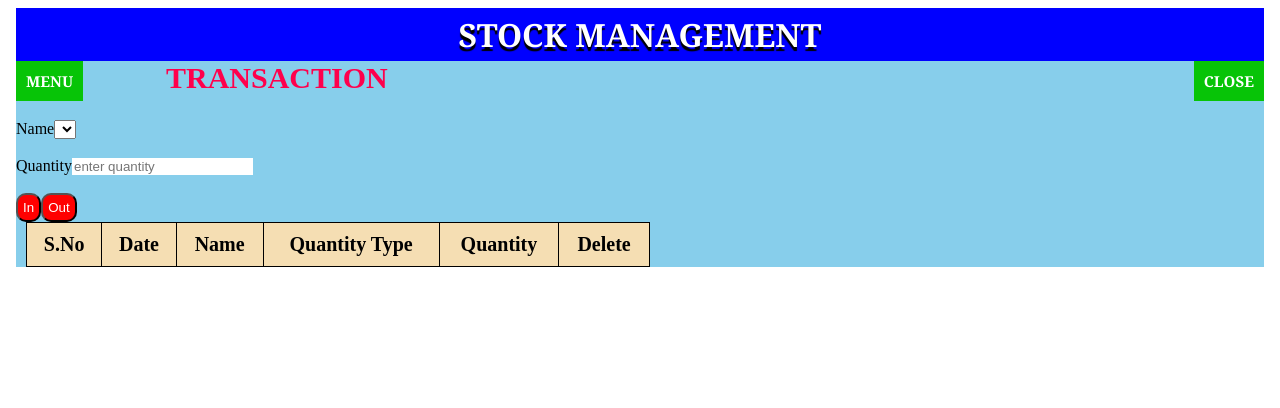
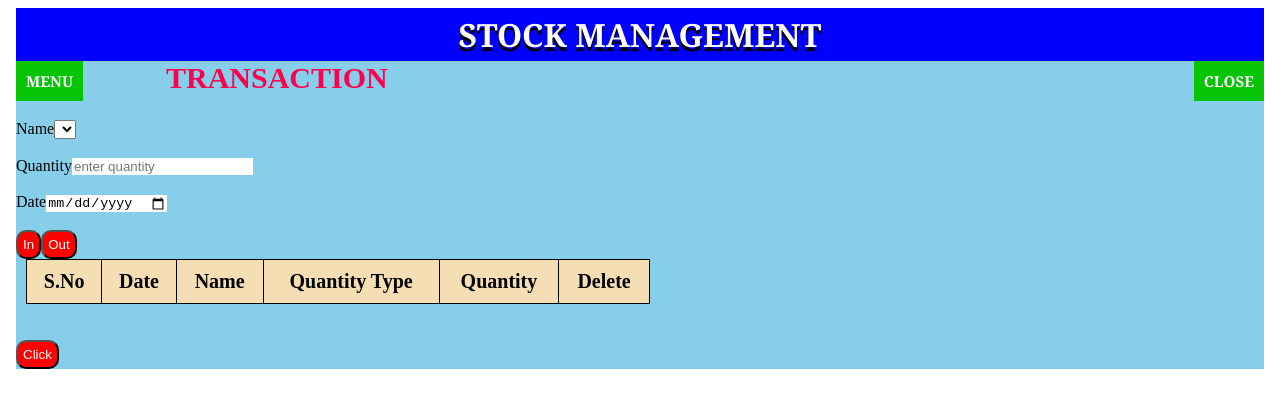
Before and after one commit to Mohammed0812/Stock, an Angular app: page /transaction in a window 1280 px wide. Shown: the top 408 px of the page. Built offline with nearby package versions, Linux system fonts and the light colour scheme.

Commit message:
Update transaction.component.html

```diff
--- a/src/app/transaction/transaction.component.html
+++ b/src/app/transaction/transaction.component.html
@@ -7,6 +7,9 @@
 <br><br>
 <label>Quantity</label>
 <input type="number" [(ngModel)]='quantity' placeholder="enter quantity">
+<br><br>
+<label>Date</label>
+<input type="date" [(ngModel)]='date'>
 <br><br>
 <button (click)='in()'>In</button>
 <button (click)='out()'>Out</button>
@@ -28,3 +31,5 @@
         <td><button (click)="delete(i)">Delete</button></td>
     </tr>
 </table>
+<br><br>
+<button (click)="changeName()">Click</button>
```
